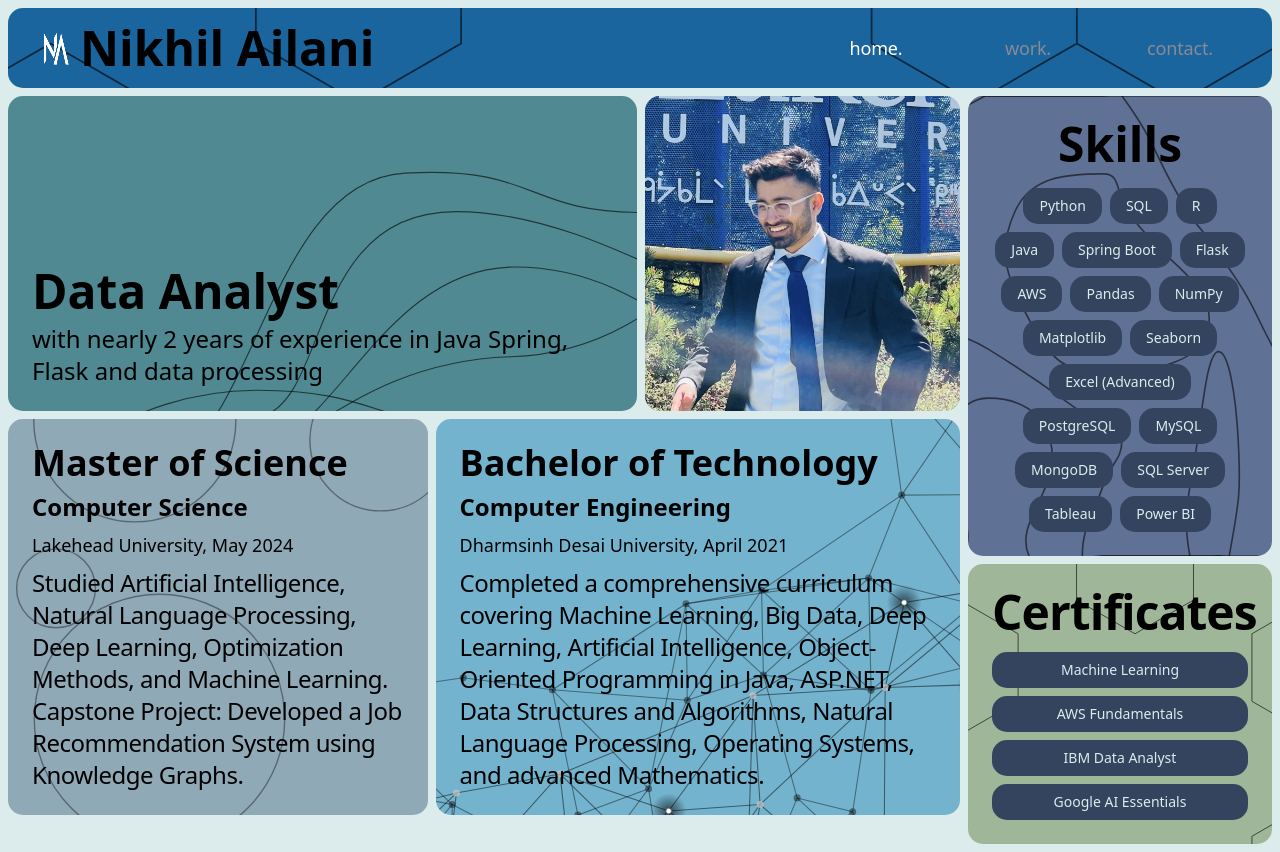
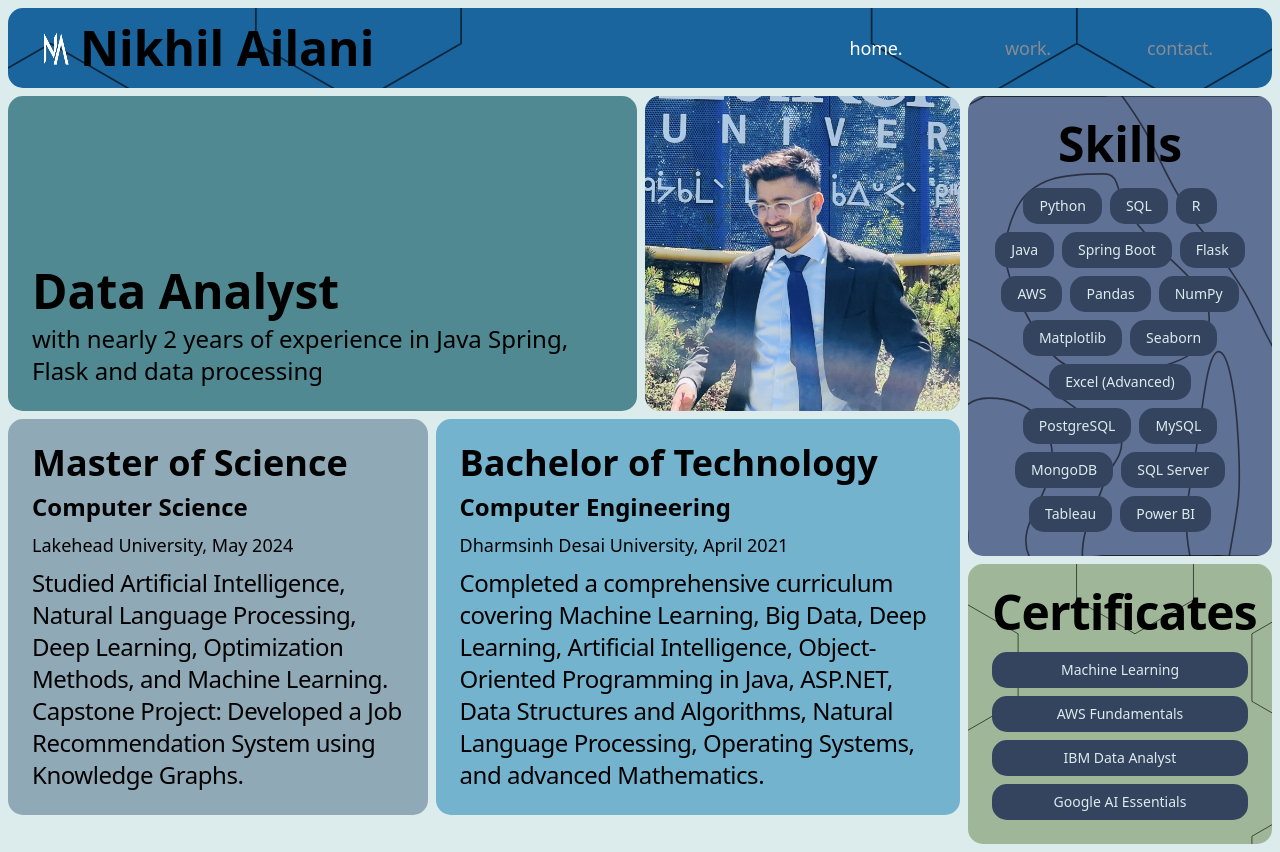
Before and after one commit to nikhilailani/nikhilailanidotcom, a React (Vite) app: page / in a window 1280 px wide. Built offline with nearby package versions, Linux system fonts and the light colour scheme.

Commit message:
Removed svg where text unreadable

```diff
--- a/src/components/Education.jsx
+++ b/src/components/Education.jsx
@@ -8,7 +8,7 @@ export default function Education() {
         <div className="grid gap-2 grid-cols-1 lg:grid-cols-[0.8fr_1fr] items-start mb-2">
 
             {/* Masters Section */}
-            <div className="flex flex-col bg-bento7 p-6 h-full rounded-[15px]" style={{ backgroundImage: `url(${svgBackground1})`, backgroundRepeat: 'no-repeat', backgroundSize: 'cover', backgroundPosition: 'center' }}>
+            <div className="flex flex-col bg-bento7 p-6 h-full rounded-[15px]">
                 <h1 className="text-4xl font-bold justify-between mt-auto mb-2"> Master of Science </h1>
                 <h2 className="text-2xl font-bold justify-between mt-auto mb-2"> Computer Science </h2>
                 <h3 className="text-lg justify-between mt-auto mb-2"> Lakehead University, May 2024 </h3>
@@ -19,7 +19,7 @@ export default function Education() {
             </div>
 
             {/* Bachelors Section */}
-            <div className="flex flex-col bg-bento3 p-6 h-full rounded-[15px]" style={{ backgroundImage: `url(${svgBackground2})`, backgroundRepeat: 'no-repeat', backgroundSize: 'cover', backgroundPosition: 'center' }}>
+            <div className="flex flex-col bg-bento3 p-6 h-full rounded-[15px]">
                 <h1 className="text-4xl font-bold justify-between mt-auto mb-2"> Bachelor of Technology </h1>
                 <h2 className="text-2xl font-bold justify-between mt-auto mb-2"> Computer Engineering </h2>
                 <h3 className="text-lg justify-between mt-auto mb-2"> Dharmsinh Desai University, April 2021 </h3>
--- a/src/components/Profile.jsx
+++ b/src/components/Profile.jsx
@@ -7,7 +7,7 @@ export default function Profile() {
     return (
         <div className="grid gap-2 grid-cols-1 lg:grid-cols-[1fr_0.5fr] items-start mb-2">
 
-            <div className="flex flex-col bg-bento2 p-6 h-full rounded-[15px]" style={{ backgroundImage: `url(${svgBackground})`, backgroundRepeat: 'no-repeat', backgroundSize: 'cover', backgroundPosition: 'center' }}>
+            <div className="flex flex-col bg-bento2 p-6 h-full rounded-[15px]">
                 <h1 className="text-5xl font-bold justify-between mt-auto mb-2"> Data Analyst </h1>
                 <span className="text-2xl">
                     with nearly 2 years of experience in Java Spring, Flask and data processing
```
